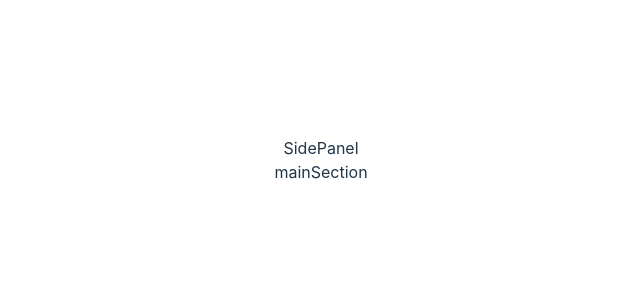
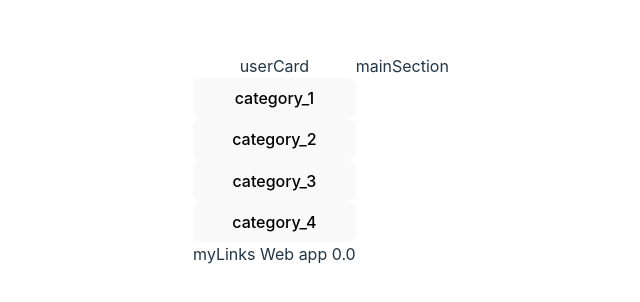
Before and after one commit to SalehK98/myLinks, a React (Vite) app: page / in a window 1280 px wide. Shown: the part 240-542 px from the top of the page, without its empty margins (319-959 px from the left). Built offline with nearby package versions, Linux system fonts and the light colour scheme.

Commit message:
created side menu eleemnt and rendeered dummyd data

```diff
--- /dev/null
+++ b/src/components/SideMenu/SideMenu.jsx
@@ -0,0 +1,18 @@
+import React from "react";
+import categories from "../../data/links.json";
+
+console.log(Object.values(categories));
+
+export default function SideMenu() {
+  return (
+    <div style={{ display: "flex", flexDirection: "column" }}>
+      <div>userCard</div>
+      <div style={{ display: "flex", flexDirection: "column" }}>
+        {Object.keys(categories).map((category) => {
+          return <button key={category}>{category}</button>;
+        })}
+      </div>
+      <div>myLinks Web app 0.0</div>
+    </div>
+  );
+}
--- a/src/pages/Home/HomePage.jsx
+++ b/src/pages/Home/HomePage.jsx
@@ -1,10 +1,11 @@
 import React from "react";
+import SideMenu from "../../components/SideMenu/SideMenu";
 
 export default function HomePage() {
   return (
-    <>
-      <div>SidePanel</div>
+    <div style={{ display: "flex" }}>
+      <SideMenu />
       <div>mainSection</div>
-    </>
+    </div>
   );
 }
```
